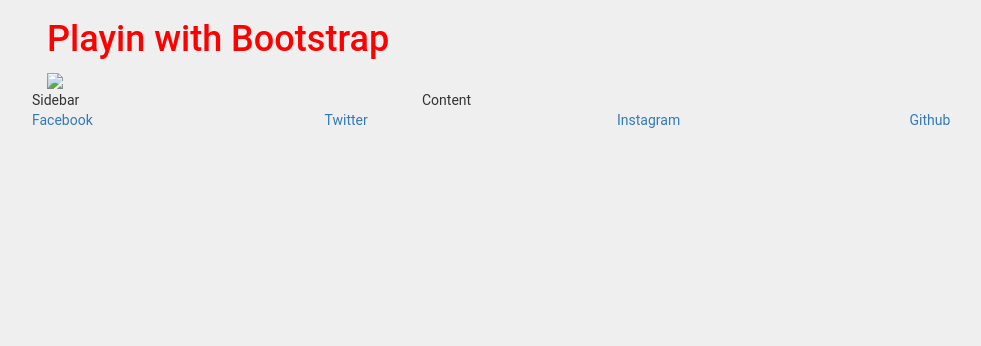
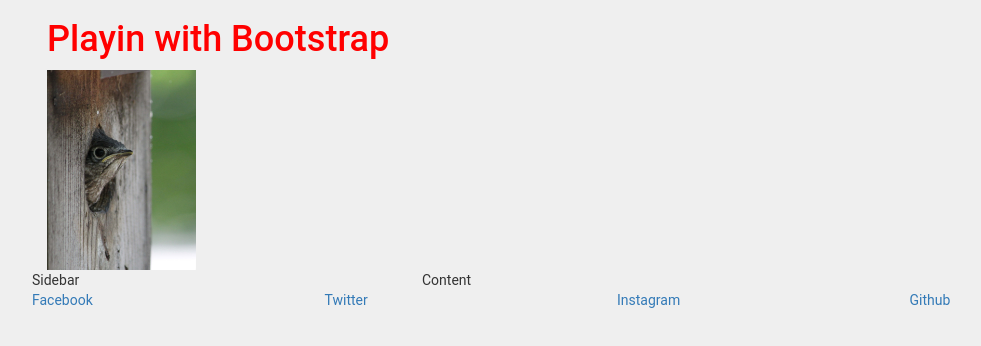
Before and after one commit to wierje/playinwithbootstrap, a plain HTML site: page index.html in a window 1280 px wide. Shown: the whole page, without its empty margins (38-1019 px from the left). Drawn offline with nearby package versions, Linux system fonts and the light colour scheme; the site is published under a folder, as on GitHub Pages, so addresses that start at the root find nothing.

Commit message:
fixed link error

```diff
--- a/index.html
+++ b/index.html
@@ -9,7 +9,7 @@
     <div class="container">
       <div class="container-fluid">
         <h1>Playin with Bootstrap</h1>
-        <img src="/img/blubrd_bby.jpg">
+        <img src="img/blubrd_bby.jpg">
       </div>
       <div class="row">
         <div class="col-md-4">Sidebar</div>
```
